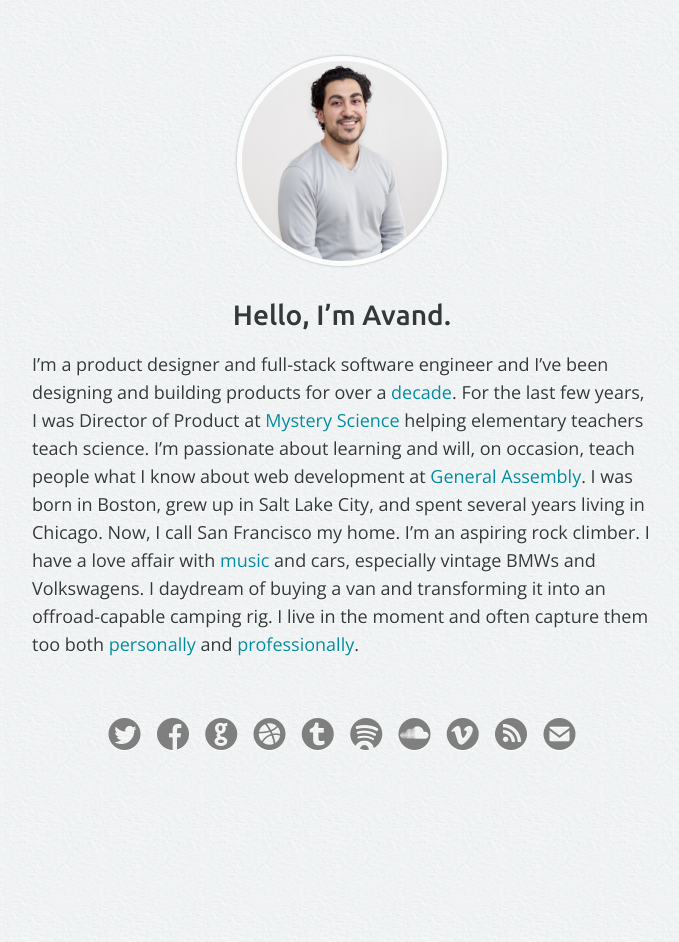
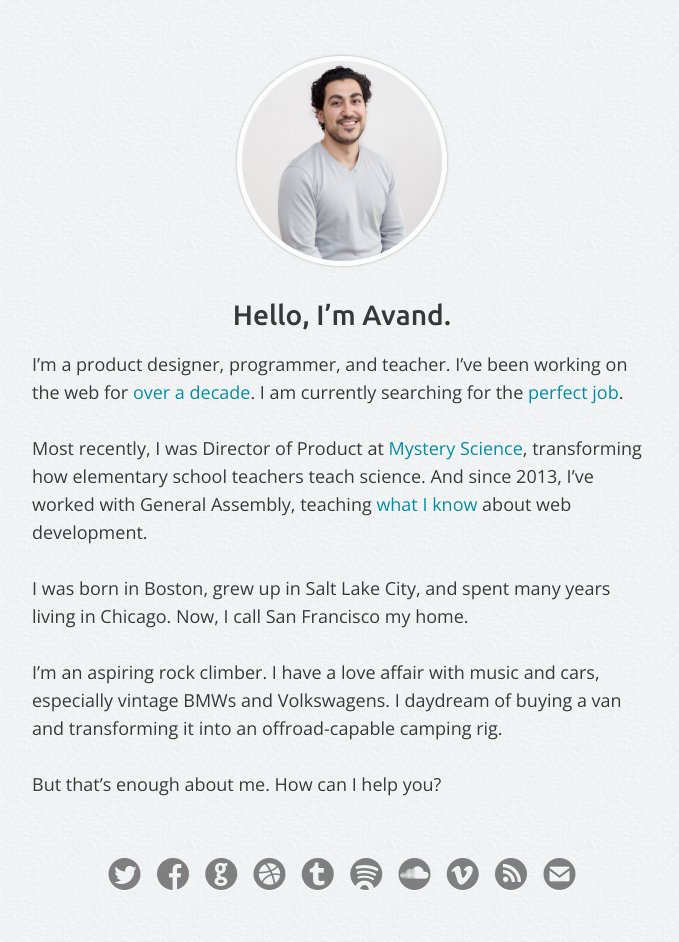
Before and after one commit to avand/avand.github.com, a Jekyll site: the page built from index.html, in a window 1280 px wide. Shown: the whole page, without its empty margins (298-977 px from the left). Built offline with Jekyll 4.4.1, drawn with Linux system fonts in a browser that asks for light colours; before the commit the page ends 900 px from its top, so only the background shows below that.

Commit message:
Updating my bio again

```diff
--- a/_includes/_bio.html
+++ b/_includes/_bio.html
@@ -1,3 +1,11 @@
 <p class="bio">
-  I’m a product designer and full-stack software engineer and I’ve been designing and building products for over a <a href="resume.html">decade</a>. For the last few years, I was Director of Product at <a href="http://mysteryscience.com">Mystery Science</a> helping elementary teachers teach science. I’m passionate about learning and will, on occasion, teach people what I know about web development at <a href="http://fewd.avandamiri.com/">General Assembly</a>. I was born in Boston, grew up in Salt Lake City, and spent several years living in Chicago. Now, I call San Francisco my home. I’m an aspiring rock climber. I have a love affair with <a href="https://tunes.avandamiri.com">music</a> and cars, especially vintage BMWs and Volkswagens. I daydream of buying a van and transforming it into an offroad-capable camping rig. I live in the moment and often capture them too both <a href="http://photos.avandamiri.com" target="_blank">personally</a> and <a href="http://irishgoodbyesf.com" target="_blank">professionally</a>.
+  I’m a product designer, programmer, and teacher. I’ve been working on the web for <a href="resume.html">over a decade</a>. I am currently searching for the <a href="https://medium.com/@avand/one-mans-search-for-the-perfect-job-90caad5d5b9f#.xdwrlmruf">perfect job</a>.<br><br>
+
+   Most recently, I was Director of Product at <a href="http://mysteryscience.com">Mystery Science</a>, transforming how elementary school teachers teach science. And since 2013, I’ve worked with General Assembly, teaching <a href="http://fewd.avandamiri.com/">what I know</a> about web development.<br><br>
+
+  I was born in Boston, grew up in Salt Lake City, and spent many years living in Chicago. Now, I call San Francisco my home.<br><br>
+
+  I’m an aspiring rock climber. I have a love affair with music and cars, especially vintage BMWs and Volkswagens. I daydream of buying a van and transforming it into an offroad-capable camping rig.<br><br>
+
+  But that’s enough about me. How can I help you?
 </p>
```
